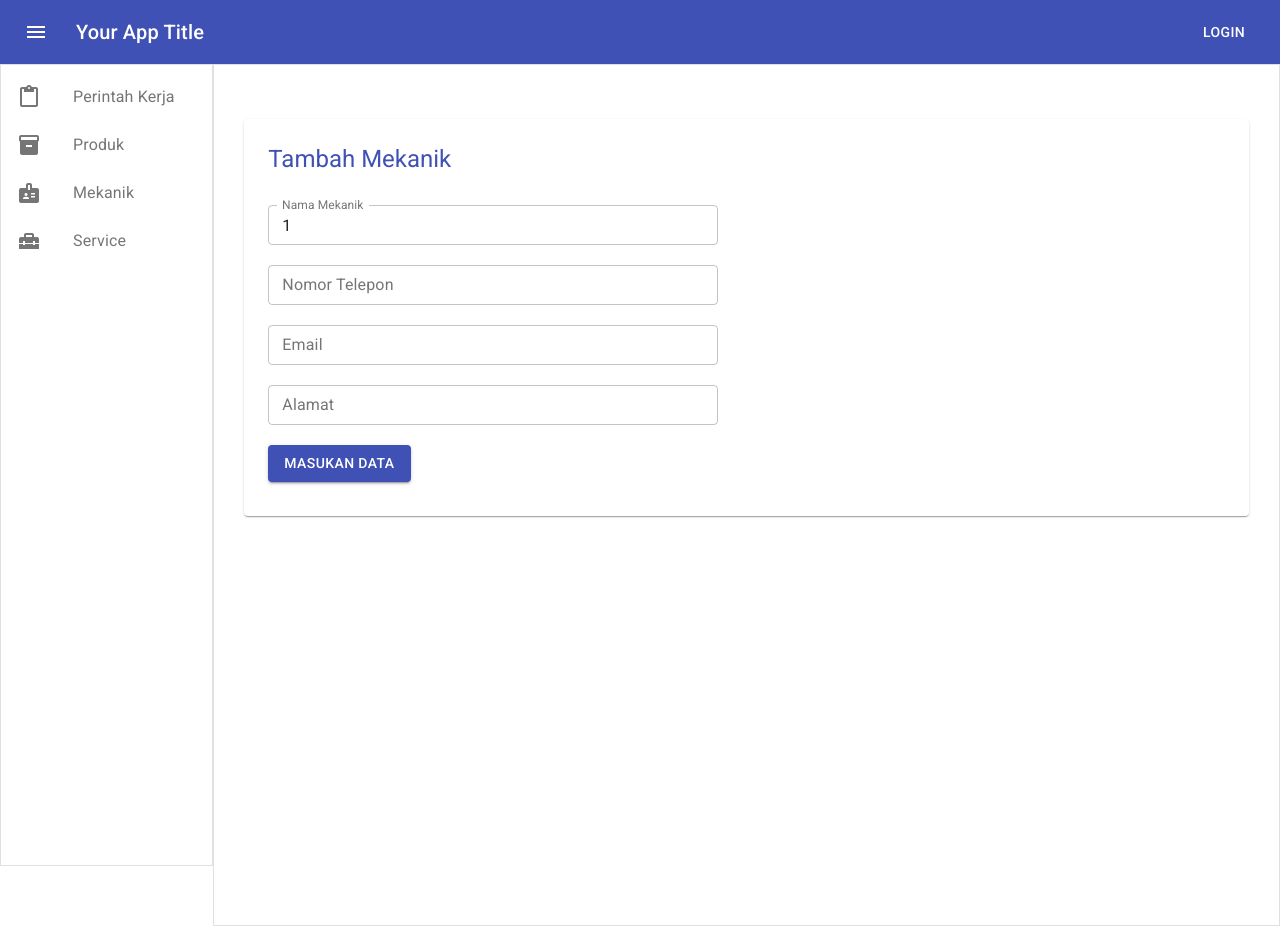
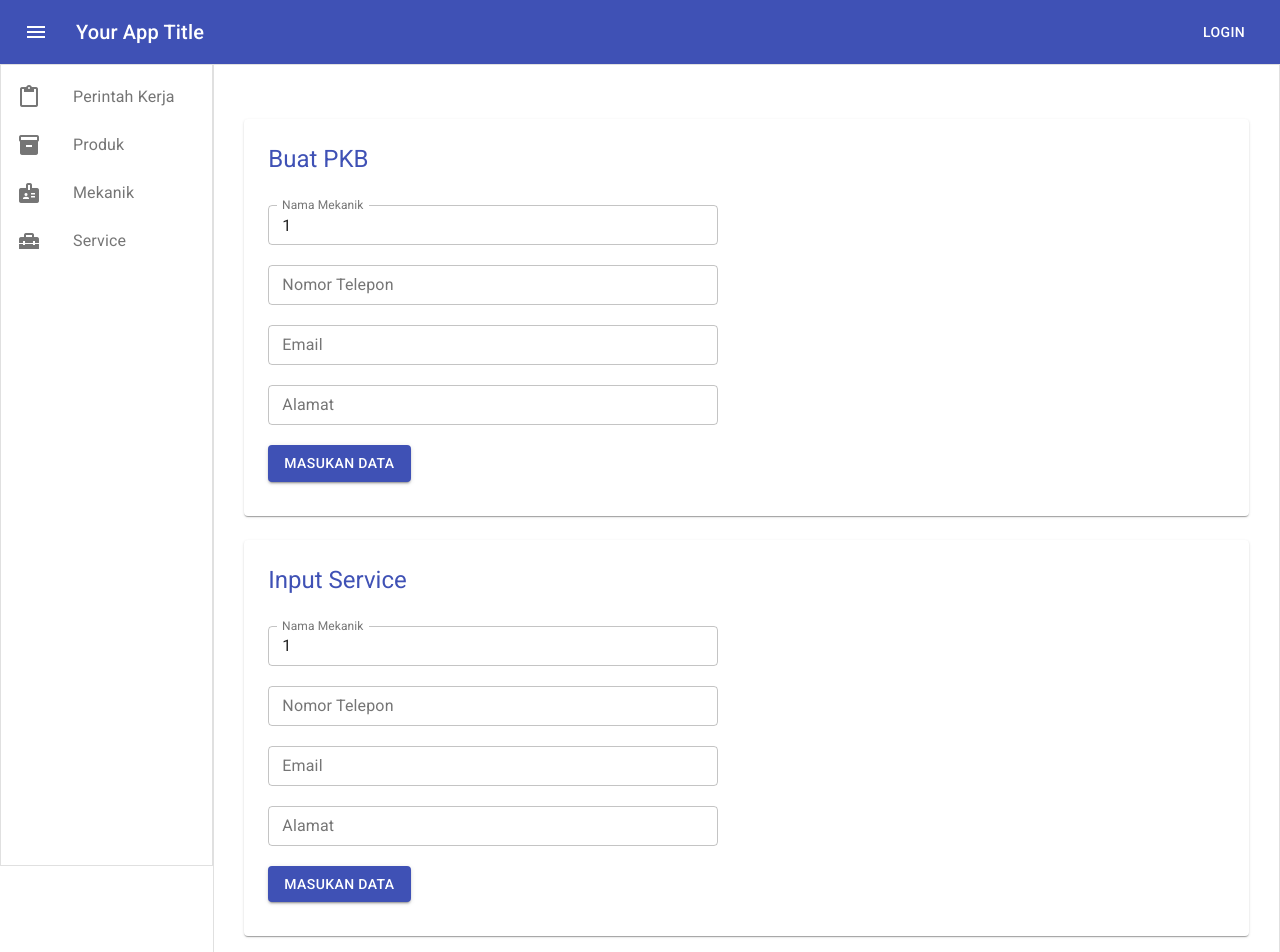
Before and after one commit to FalihMS/mui-app, a React (Create React App) app: page /pkb/create/1 in a window 1280 px wide. Shown: the top 952 px of the page. Before the commit the page ends 926 px from the top, so only its background shows below. Built offline with nearby package versions, Linux system fonts and the light colour scheme.

Commit message:
Preparation to add feature add Service

```diff
--- a/src/Pages/PKB/AddNewPKB.js
+++ b/src/Pages/PKB/AddNewPKB.js
@@ -23,6 +23,64 @@ const useStyles = makeStyles((theme)=>({
   }
 }));
 
+function InputServiceForm(props){
+  const {id} = useParams();
+
+const [open, setOpen] = useState(false);
+const [inputData, setInputData] = useState({
+  name:'',
+  phone_no:'',
+  email:'',
+  address:'',
+})
+const history = useHistory()
+const classes = useStyles()
+
+async function onSubmit(event){
+  event.preventDefault()
+  axios.post('http://localhost:8000/service/mechanic',{
+    id: uniqid("mechanic-"),
+    name: inputData.name,
+    phone_no: inputData.phone_no,
+    email: inputData.email,
+    address: inputData.address
+  }).then(res => {
+    if(res.status === 201){
+      history.push({
+        pathname: '/mekanik',
+        state: "Success"
+      })
+    }else{
+      history.push({
+        pathname: '/mekanik',
+        state: "Failed"
+      })
+    }
+  })
+
+}
+
+return(
+  <Grid container direction="column" component={Paper} className={classes.boxInput}>
+    <Typography variant="h5" color="primary" style={{marginBottom:20}}>Input Service</Typography>
+    <Box display="flex" style={{marginBlock:10}}>
+      <TextField onChange={(event)=>{setInputData({...inputData, name: event.target.value}); event.preventDefault()}} value={id} label="Nama Mekanik" variant="outlined" size="small" style={{width:450}}/>
+    </Box>
+    <Box display="flex" style={{marginBlock:10}}>
+      <TextField onChange={(event)=>{setInputData({...inputData, phone_no: event.target.value}); event.preventDefault()}} value={inputData.phone_no} label="Nomor Telepon" variant="outlined" size="small" style={{width:450}}/>
+    </Box>
+    <Box display="flex" style={{marginBlock:10}}>
+      <TextField onChange={(event)=>{setInputData({...inputData, email: event.target.value}); event.preventDefault()}} value={inputData.email} label="Email" variant="outlined" size="small" style={{width:450}}/>
+    </Box>
+    <Box display="flex" style={{marginBlock:10}}>
+      <TextField onChange={(event)=>{setInputData({...inputData, address: event.target.value}); event.preventDefault()}} value={inputData.address} label="Alamat" variant="outlined" size="small" style={{width:450}}/>
+    </Box>
+    <Box display="flex" style={{marginBlock:10}}>
+      <Button onClick={(event)=>onSubmit(event)} variant="contained" color="primary">Masukan Data</Button>
+    </Box>
+  </Grid>
+)
+}
 function InputForm(props){
   const {id} = useParams();
 
@@ -62,7 +120,7 @@ function InputForm(props){
 
 return(
   <Grid container direction="column" component={Paper} className={classes.boxInput}>
-      <Typography variant="h5" color="primary" style={{marginBottom:20}}>Tambah Mekanik</Typography>
+    <Typography variant="h5" color="primary" style={{marginBottom:20}}>Buat PKB</Typography>
     <Box display="flex" style={{marginBlock:10}}>
       <TextField onChange={(event)=>{setInputData({...inputData, name: event.target.value}); event.preventDefault()}} value={id} label="Nama Mekanik" variant="outlined" size="small" style={{width:450}}/>
     </Box>
@@ -82,10 +140,13 @@ function InputForm(props){
 )
 }
 
+
+
 function AddNewPKB() {
     return(
       <Box>
         <InputForm/>
+        <InputServiceForm/>
       </Box>
     )
   }
--- a/src/Pages/Printer/PrinterPKB.js
+++ b/src/Pages/Printer/PrinterPKB.js
@@ -48,7 +48,7 @@ function PrinterPKB(props) {
     return(
       <Box>
         <Typography variant="h5" color="primary" style={{marginBottom:20}}>Printer PKB</Typography>
-        <Iframe src={`http://localhost:8000/printer?t=pkb&id=29`} height="1500" width="900"/>
+        <Iframe src={`http://localhost:8000/printer?t=pkb&id=${id}`} height="1500" width="900"/>
       </Box>
     )
   }
--- a/src/Pages/WorkOrder/AddNewWorkOrder.js
+++ b/src/Pages/WorkOrder/AddNewWorkOrder.js
@@ -236,7 +236,7 @@ function InputNopolForm(){
     .then(
       (result)=>{
         result.forEach(element => {
-          data.push({key:data.length, value:element.plate_number, vehicle_model:element.vehicle_model})
+          data.push({key:data.length, id:element.id, value:element.plate_number, vehicle_model:element.vehicle_model})
         });
         setRow(data)
       }
@@ -251,6 +251,14 @@ function InputNopolForm(){
     setOpen(false);
   };
 
+  async function onSubmit(event){
+    event.preventDefault()
+    history.push({
+      pathname: '/pkb/create/' + row[selectedRow.key].id,
+      state: "Success"
+    })
+  }
+
   const classes = useStyles()
 
 
@@ -263,6 +271,9 @@ function InputNopolForm(){
       </Box>
       <Box display="flex" style={{marginBlock:10}}>
         <TextField readOnly label="Model Kendaraan" variant="outlined" value={posisi.length === 0 ? "Pilih Nomor Polisi" : selectedRow.vehicle_model } size="small" style={{width:450}}/>
+      </Box>
+      <Box display="flex" style={{marginBlock:10}}>
+        <Button onClick={(event)=>onSubmit(event)} variant="contained" color="primary">Masukan Data</Button>
       </Box>
       <ModalForm dataset={row} openState={open} handleClose={()=>handleClose()} changeInput={(key, item)=>{setPosisi([key, item]); setSelectedRow(row[key]) }} />
     </Grid>
@@ -364,8 +375,9 @@ function InputKendaraanForm(){
 
   async function onSubmit(event){
     event.preventDefault()
+    let uniqid = uniqid("VH-")
     axios.post('http://localhost:8000/customer/vehicle', {
-      id: uniqid("VH-"),
+      id: uniqid,
       customer_id: inputData.id_pelanggan,
       vehicle_model_id: inputData.id_kendaraan,
       // vehicle_model_id:1,
@@ -375,7 +387,7 @@ function InputKendaraanForm(){
     }).then(res => {
       if(res.status === 201){
         history.push({
-          pathname: '/work-order',
+          pathname: '/pkb/create/' + uniqid,
           state: "Success"
         })
       }else{
@@ -500,15 +512,15 @@ function InputPelangganForm(){
       community_member: 0
     }).then(res => {
       if(res.status === 201){
-        history.push({
-          pathname: '/work-order',
-          state: "Success"
-        })
+        // history.push({
+        //   pathname: '/work-order',
+        //   state: "Success"
+        // })
       }else{
-        history.push({
-          pathname: '/work-order',
-          state: "Failed"
-        })
+        // history.push({
+        //   pathname: '/work-order',
+        //   state: "Failed"
+        // })
       }
     })
     axios.post('http://localhost:8000/customer/vehicle', {
```
Lines whose indentation alone changed are shown as unchanged.
